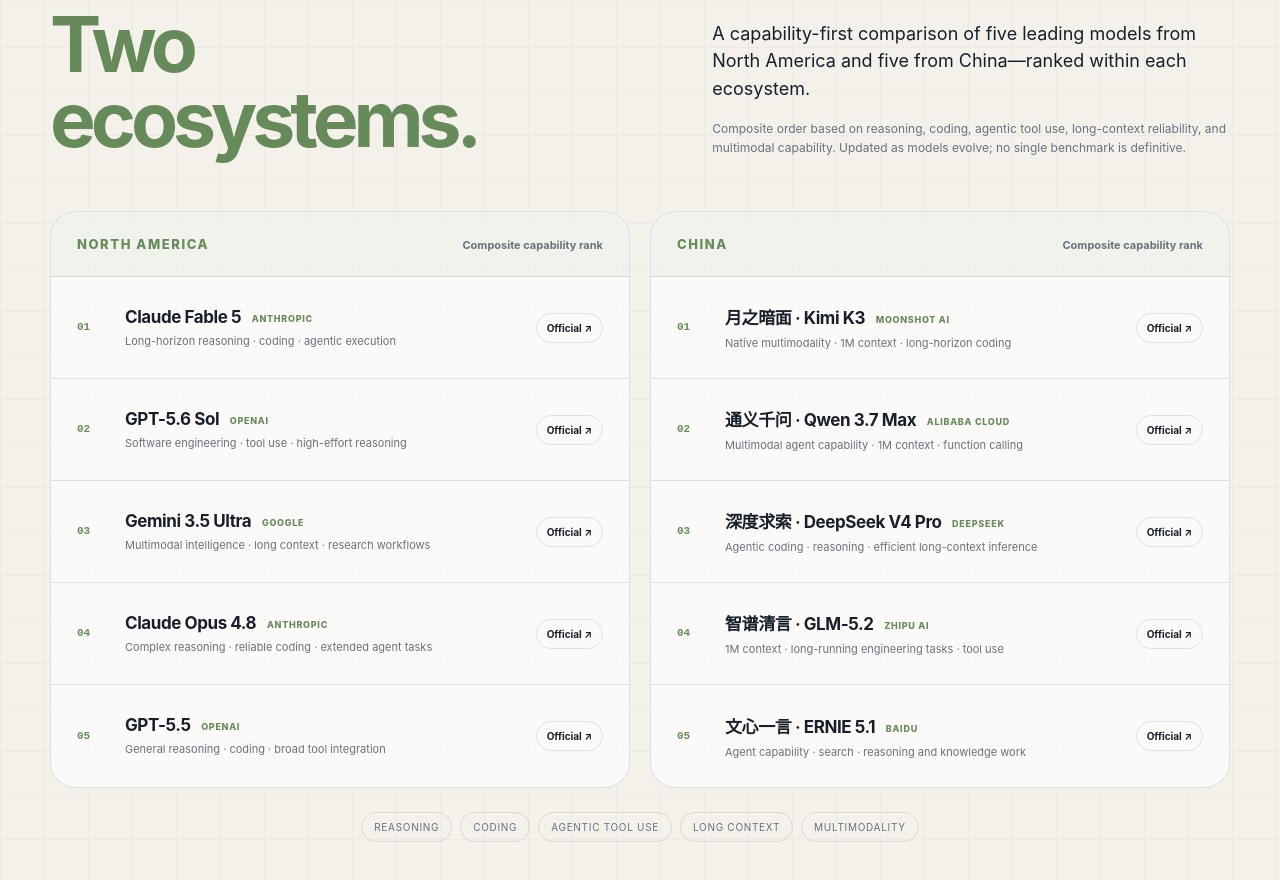
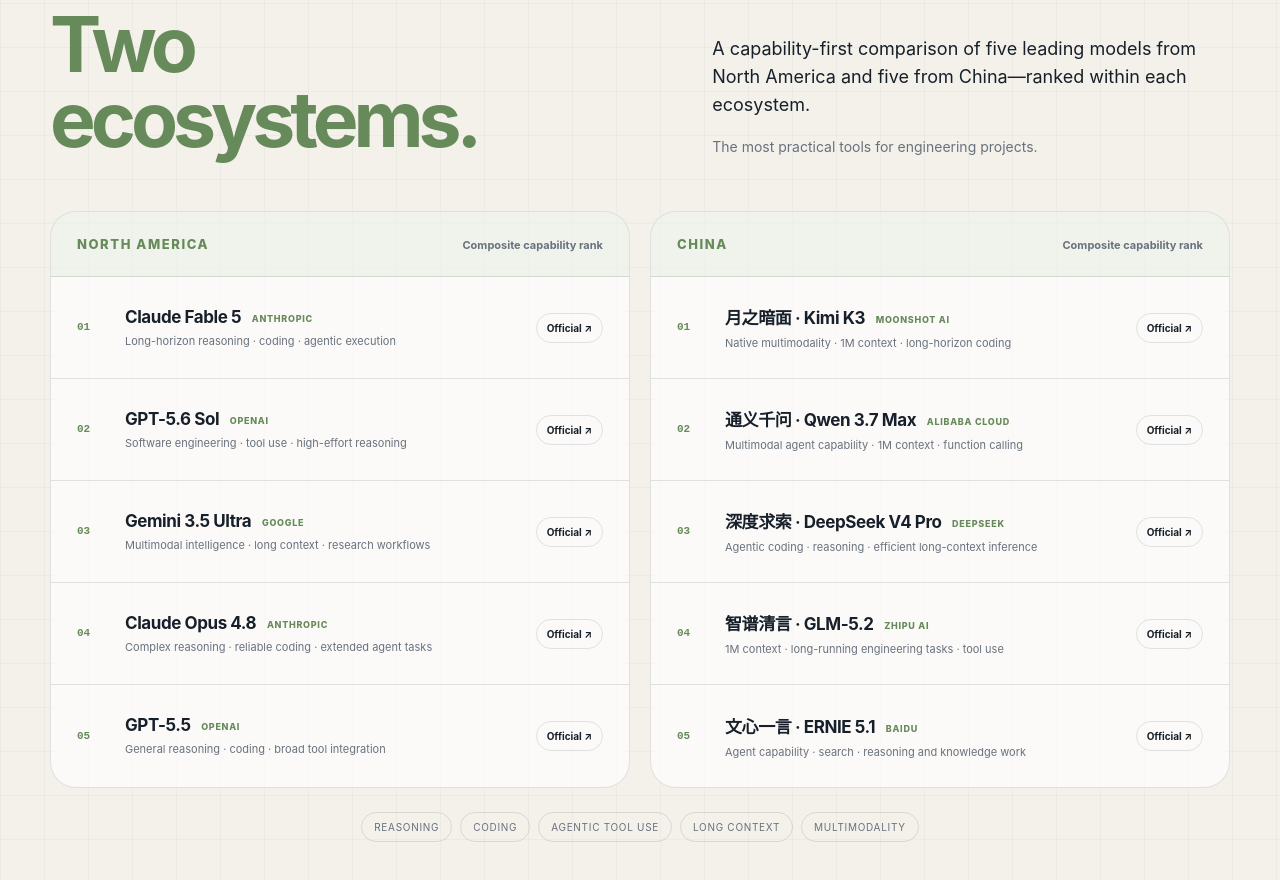
Before and after one commit to jiangjian9803-eng/jiangjian9803-eng.github.io, a Next.js app: page / in a window 1280 px wide. Shown: the part 2637-3517 px from the top of the page. Built offline with nearby package versions, Linux system fonts and the light colour scheme.

Commit message:
Refine model landscape engineering caption

```diff
--- a/index.html
+++ b/index.html
@@ -153,7 +153,7 @@
           </div>
           <div class="landscape-intro">
             <p>A capability-first comparison of five leading models from North America and five from China—ranked within each ecosystem.</p>
-            <span>Composite order based on reasoning, coding, agentic tool use, long-context reliability, and multimodal capability. Updated as models evolve; no single benchmark is definitive.</span>
+            <span>The most practical tools for engineering projects.</span>
           </div>
         </div>
 
--- a/styles.css
+++ b/styles.css
@@ -178,7 +178,7 @@ h1 em { position: relative; margin-top: .08em; color: var(--blue); font-style: n
 .landscape-heading h2 { margin-top: 18px; font-size: clamp(46px, 6vw, 78px); line-height: .98; letter-spacing: -.065em; }
 .landscape-heading h2 em { color: #668a59; font-style: normal; }
 .landscape-intro p { margin: 0; color: var(--ink); font-size: 18px; line-height: 1.55; }
-.landscape-intro span { display: block; margin-top: 17px; color: var(--muted); font-size: 12px; line-height: 1.55; }
+.landscape-intro span { display: block; margin-top: 17px; color: var(--muted); font-size: 14px; line-height: 1.55; }
 .agent-regions { display: grid; grid-template-columns: 1fr 1fr; gap: 20px; }
 .agent-region { overflow: hidden; border: 1px solid var(--line); border-radius: var(--radius); background: rgba(255,255,255,.66); }
 .agent-region header { display: flex; justify-content: space-between; align-items: baseline; gap: 20px; padding: 24px 26px; border-bottom: 1px solid var(--line); background: rgba(102,138,89,.08); }
```
